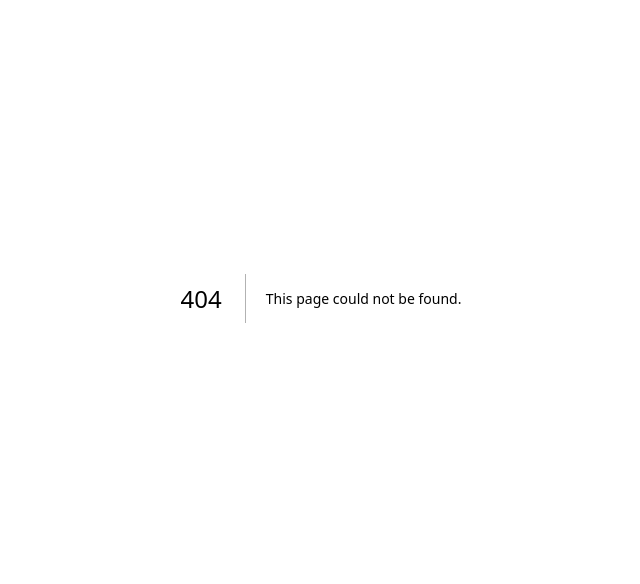
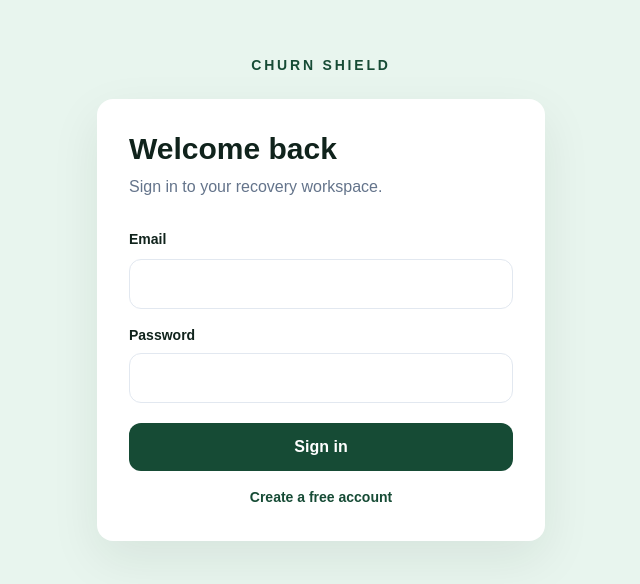
Before and after one commit to arifsakib01/churn-shield, a Next.js app: page /login in a window 1280 px wide. Before the commit this address had no page. Shown: the part 102-686 px from the top of the page, without its empty margins (319-959 px from the left). Built offline with nearby package versions, Linux system fonts and the light colour scheme.

Commit message:
Add files via upload

```diff
--- /dev/null
+++ b/app/login/auth-form.tsx
@@ -0,0 +1,22 @@
+"use client";
+
+import { useState } from "react";
+import { createSupabaseBrowserClient } from "@/lib/supabase/browser";
+
+export default function AuthForm() {
+  const [email, setEmail] = useState("");
+  const [password, setPassword] = useState("");
+  const [mode, setMode] = useState<"signin" | "signup">("signin");
+  const [message, setMessage] = useState("");
+  const [loading, setLoading] = useState(false);
+  async function submit(event: React.FormEvent) {
+    event.preventDefault(); setLoading(true); setMessage("");
+    const supabase = createSupabaseBrowserClient();
+    const result = mode === "signin" ? await supabase.auth.signInWithPassword({ email, password }) : await supabase.auth.signUp({ email, password });
+    if (result.error) setMessage(result.error.message);
+    else if (mode === "signup") setMessage("Check your email to confirm your account.");
+    else window.location.assign("/dashboard");
+    setLoading(false);
+  }
+  return <form onSubmit={submit} className="mt-7"><label className="text-sm font-bold">Email</label><input required type="email" value={email} onChange={(e) => setEmail(e.target.value)} className="mt-2 w-full rounded-xl border border-slate-200 px-4 py-3" /><label className="mt-4 block text-sm font-bold">Password</label><input required minLength={8} type="password" value={password} onChange={(e) => setPassword(e.target.value)} className="mt-2 w-full rounded-xl border border-slate-200 px-4 py-3" />{message && <p className="mt-3 text-sm text-slate-600">{message}</p>}<button disabled={loading} className="mt-5 w-full rounded-xl bg-forest px-4 py-3 font-bold text-white">{loading ? "Please wait…" : mode === "signin" ? "Sign in" : "Create account"}</button><button type="button" onClick={() => setMode(mode === "signin" ? "signup" : "signin")} className="mt-4 w-full text-sm font-bold text-forest">{mode === "signin" ? "Create a free account" : "Already have an account? Sign in"}</button></form>;
+}
--- /dev/null
+++ b/app/login/page.tsx
@@ -0,0 +1,5 @@
+import AuthForm from "./auth-form";
+
+export default function LoginPage() {
+  return <main className="flex min-h-screen items-center justify-center bg-mint px-6"><div className="w-full max-w-md"><p className="mb-6 text-center text-sm font-bold uppercase tracking-[0.2em] text-forest">Churn Shield</p><div className="rounded-2xl bg-white p-8 shadow-soft"><h1 className="text-3xl font-black">Welcome back</h1><p className="mt-2 text-slate-500">Sign in to your recovery workspace.</p><AuthForm /></div></div></main>;
+}
```
